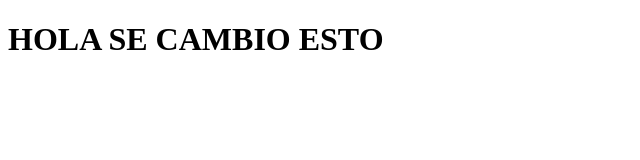
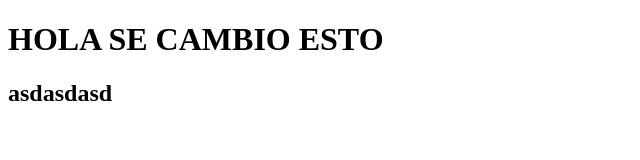
Before and after one commit to Torreblancamd/nuevoRepo, a plain HTML site: page index.html in a window 1280 px wide. Shown: the whole page, without its empty margins (0-640 px from the left). Drawn offline with Linux system fonts and the light colour scheme.

Commit message:
OTRO CAMBIO

```diff
--- a/index.html
+++ b/index.html
@@ -8,5 +8,6 @@
 </head>
 <body>
     <h1>HOLA SE CAMBIO ESTO</h1>
+    <h2>asdasdasd</h2>
 </body>
 </html>
```
